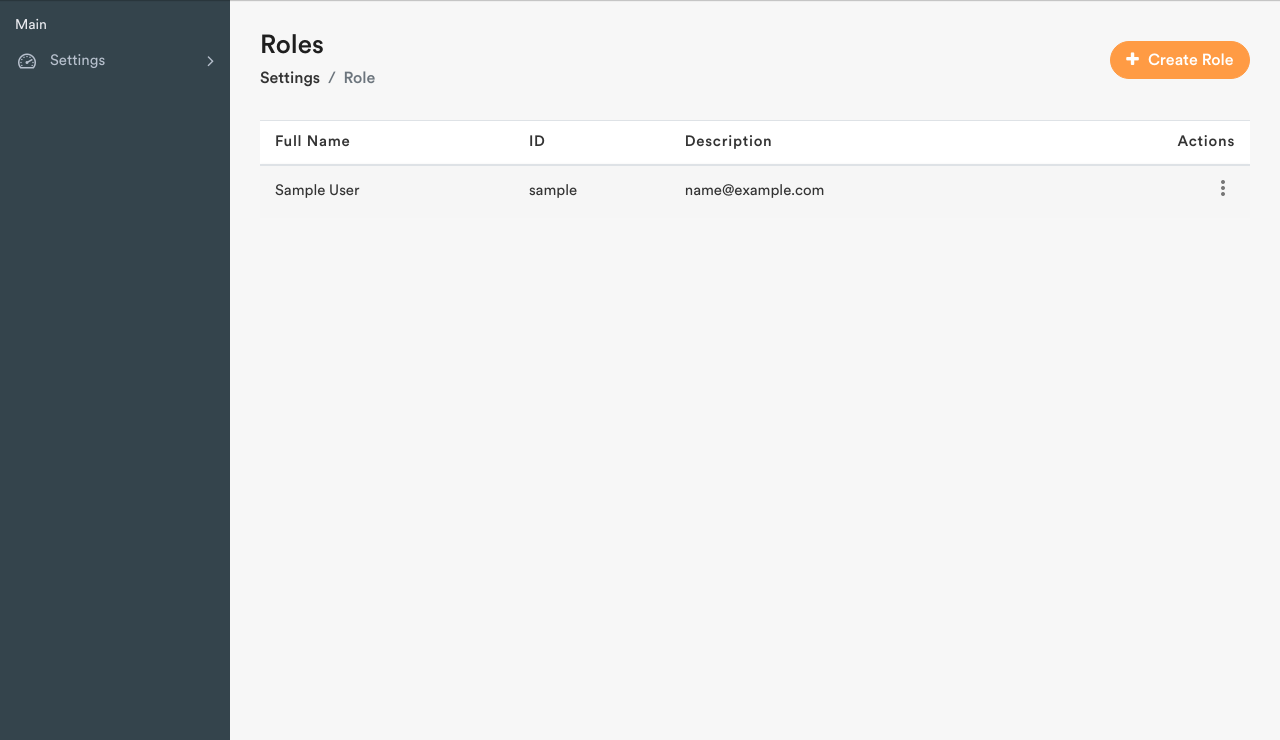
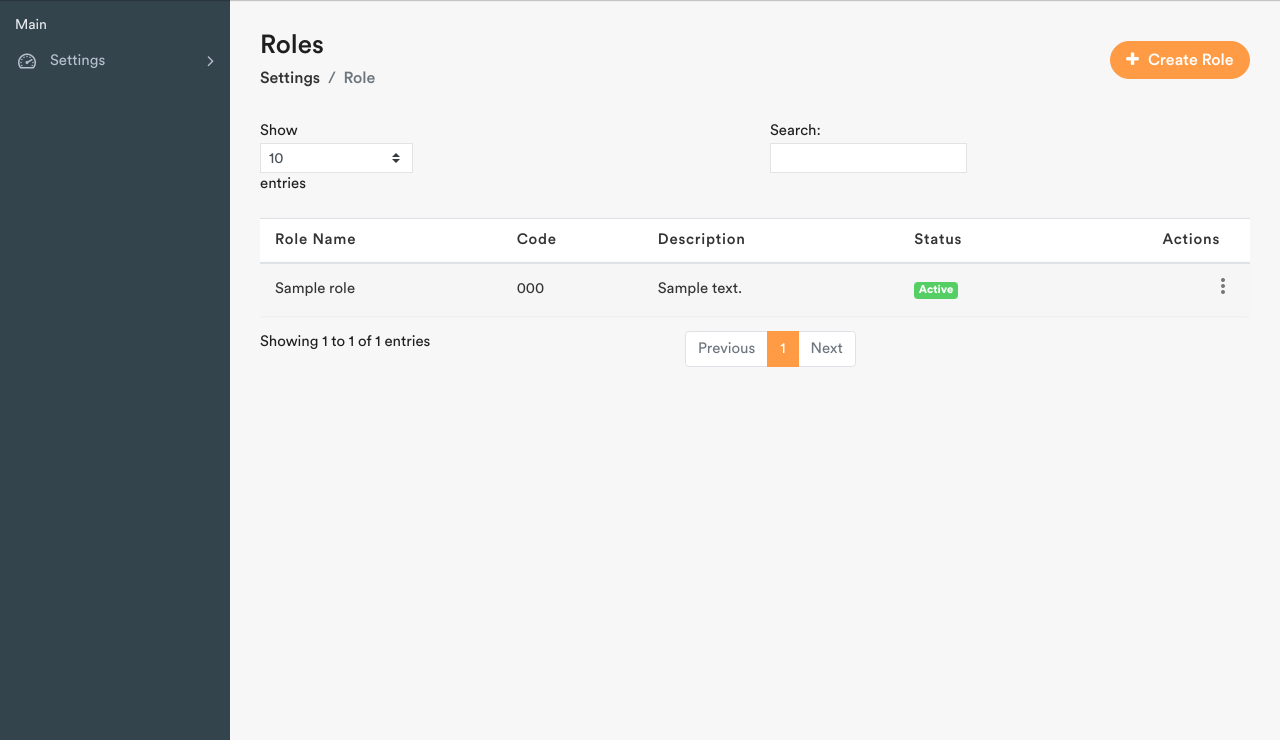
Before and after one commit to HamdiNur/base, a Flask app: template templates/roles/role.html in a window 1280 px wide. Shown: the part 60-800 px from the top of the page. Run offline with Flask 3, Linux system fonts and the light colour scheme; the template is opened without the code that fills it: values that come from a table or form of the project are taken from there, others are empty; tables that the repository leaves empty hold one stand-in row (values such as "Sample post"); some libraries are stand-ins or nearby versions.

Commit message:
Implement role management with AJAX CRUD

```diff
--- /dev/null
+++ b/static/assets/js/role.js
@@ -0,0 +1,127 @@
+// ADD ROLE (AJAX)
+$("#addRoleForm").on("submit", function (e) {
+  e.preventDefault();
+
+  $.ajax({
+    url: $(this).attr("action"),
+    type: "POST",
+    data: $(this).serialize(),
+
+    success: function (res) {
+      Swal.fire({
+        icon: "success",
+        title: "Success",
+        text: res.message,
+        confirmButtonText: "OK",
+      }).then(() => {
+        window.location.href = "/roles";
+      });
+    },
+
+    error: function (xhr) {
+      // 👇 HANDLE "ROLE ALREADY EXISTS"
+      if (xhr.status === 409) {
+        Swal.fire({
+          icon: "warning",
+          title: "Duplicate Role",
+          text: xhr.responseJSON.message,
+        });
+        return;
+      }
+
+      // 👇 GENERAL ERROR
+      Swal.fire({
+        icon: "error",
+        title: "Error",
+        text: "Something went wrong. Please try again.",
+      });
+    },
+  });
+});
+
+
+$("#editRoleForm").on("submit", function (e) {
+  e.preventDefault(); // ⛔ stop normal submit
+
+  $.ajax({
+    url: $(this).attr("action"),
+    type: "POST",
+    data: $(this).serialize(),
+
+    // ✅ UPDATE SUCCESS
+    success: function (res) {
+      Swal.fire({
+        icon: "success",
+        title: "Updated",
+        text: res.message,
+      }).then(() => {
+        window.location.href = "/roles";
+      });
+    },
+
+    // ❌ ERRORS
+    error: function (xhr) {
+
+      // 🔁 Duplicate role name
+      if (xhr.status === 409) {
+        Swal.fire({
+          icon: "warning",
+          title: "Duplicate Role",
+          text: xhr.responseJSON.message,
+        });
+        return;
+      }
+
+      // ❌ Validation / server error
+      Swal.fire({
+        icon: "error",
+        title: "Error",
+        text: xhr.responseJSON?.message || "Update failed",
+      });
+    },
+  });
+});
+
+
+$(document).ready(function () {
+
+  // DELETE ROLE
+  $(document).on("click", ".delete-role", function () {
+    const roleId = $(this).data("id");
+
+    Swal.fire({
+      title: "Are you sure?",
+      text: "This role will be permanently deleted!",
+      icon: "warning",
+      showCancelButton: true,
+      confirmButtonColor: "#d33",
+      cancelButtonColor: "#3085d6",
+      confirmButtonText: "Yes, delete it!",
+    }).then((result) => {
+      if (result.isConfirmed) {
+        $.ajax({
+          url: `/roles/delete/${roleId}`,
+          type: "POST",
+          success: function (res) {
+            Swal.fire(
+              "Deleted!",
+              res.message || "Role has been deleted.",
+              "success"
+            ).then(() => location.reload());
+          },
+          error: function () {
+            Swal.fire("Error!", "Something went wrong.", "error");
+          },
+        });
+      }
+    });
+  });
+
+});
+
+
+$(document).ready(function () {
+  $('#rolesTable').DataTable({
+    pageLength: 10
+  });
+});
--- a/templates/roles/role.html
+++ b/templates/roles/role.html
@@ -6,7 +6,6 @@
   <body>
     <!-- Main Wrapper -->
     <div class="main-wrapper">
-
       <!-- Header -->
       {% include 'layouts/header.html' %}
       <!-- /Header -->
@@ -17,78 +16,113 @@
 
       <!-- Page Wrapper -->
       <div class="page-wrapper">
-
         <!-- Page Content -->
         <div class="content container-fluid">
-
           <!-- Page Header -->
           <div class="page-header">
             <div class="row align-items-center">
               <div class="col">
                 <h3 class="page-title">Roles</h3>
                 <ul class="breadcrumb">
-                                    <li class="breadcrumb-item"><a href="{{ url_for('home') }}">Settings</a></li>
+                  <li class="breadcrumb-item">
+                    <a href="{{ url_for('home') }}">Settings</a>
+                  </li>
                   <li class="breadcrumb-item active">Role</li>
                 </ul>
               </div>
               <div class="col-auto float-right ml-auto">
-                                <a href="{{ url_for('role_add') }}" class="btn add-btn"><i class="fa fa-plus"></i> Create Role</a>
+                <a href="{{ url_for('role.create') }}" class="btn add-btn"
+                  ><i class="fa fa-plus"></i> Create Role</a
+                >
               </div>
             </div>
           </div>
           <!-- /Page Header -->
 
           <!-- Flash messages -->
-                    {% with messages = get_flashed_messages(with_categories=true) %}
-                        {% if messages %}
-                            {% for category, message in messages %}
-                                <div class="alert alert-{{ category }} alert-dismissible fade show" role="alert">
+          {% with messages = get_flashed_messages(with_categories=true) %} {% if
+          messages %} {% for category, message in messages %}
+          <div
+            class="alert alert-{{ category }} alert-dismissible fade show"
+            role="alert"
+          >
             {{ message }}
-                                    <button type="button" class="close" data-dismiss="alert" aria-label="Close">
+            <button
+              type="button"
+              class="close"
+              data-dismiss="alert"
+              aria-label="Close"
+            >
               <span aria-hidden="true">&times;</span>
             </button>
           </div>
-                            {% endfor %}
-                        {% endif %}
-                    {% endwith %}
+          {% endfor %} {% endif %} {% endwith %}
 
           <div class="row">
             <div class="col-md-12">
               <div class="table-responsive">
-                                <table class="table table-striped custom-table mb-0">
+                <table
+                  id="rolesTable"
+                  class="table table-striped custom-table mb-0"
+                >
                   <thead>
                     <tr>
-                                            <th>Full Name</th>
-                                            <th>ID</th>
+                      <th>Role Name</th>
+                      <th>Code</th>
                       <th>Description</th>
+                      <th>Status</th>
                       <th class="text-right">Actions</th>
                     </tr>
                   </thead>
+
                   <tbody>
-                                        {% for row in data %}
+                    {% for row in roles %}
                     <tr>
-                                                <td>{{ row.full_name }}</td>
-                                                <td>{{ row.username }}</td>
-                                                <td>{{ row.email }}</td>
+                      <td>{{ row.name }}</td>
+                      <td>{{ row.code }}</td>
+                      <td>{{ row.description }}</td>
+                      <td>
+                        {% if row.is_active %}
+                        <span class="badge badge-success">Active</span>
+                        {% else %}
+                        <span class="badge badge-danger">Inactive</span>
+                        {% endif %}
+                      </td>
+
                       <td class="text-right">
                         <div class="dropdown dropdown-action">
-                                                        <a href="#" class="action-icon dropdown-toggle" data-toggle="dropdown" aria-expanded="false">
+                          <a
+                            href="#"
+                            class="action-icon dropdown-toggle"
+                            data-toggle="dropdown"
+                          >
                             <i class="material-icons">more_vert</i>
                           </a>
+
                           <div class="dropdown-menu dropdown-menu-right">
-                                                            <a class="dropdown-item" href="{{ url_for('role_edit', role_id=row.id) }}">
+                            <!-- EDIT (GET) -->
+                            <a
+                              class="dropdown-item"
+                              href="{{ url_for('role.edit', role_id=row.id) }}"
+                            >
                               <i class="fa fa-pencil m-r-5"></i> Edit
                             </a>
-                                                            <a class="dropdown-item" href="{{ url_for('role_delete', role_id=row.id) }}">
+
+                            <!-- DELETE (POST) -->
+                            <button
+                              type="button"
+                              class="dropdown-item text-danger delete-role"
+                              data-id="{{ row.id }}"
+                            >
                               <i class="fa fa-trash-o m-r-5"></i> Delete
-                                                            </a>
+                            </button>
                           </div>
                         </div>
                       </td>
                     </tr>
                     {% else %}
                     <tr>
-                                                <td colspan="4" class="text-center">No roles found</td>
+                      <td colspan="5" class="text-center">No roles found</td>
                     </tr>
                     {% endfor %}
                   </tbody>
@@ -96,13 +130,10 @@
               </div>
             </div>
           </div>
-
         </div>
         <!-- /Page Content -->
-
       </div>
       <!-- /Page Wrapper -->
-
     </div>
     <!-- /Main Wrapper -->
 
@@ -124,7 +155,16 @@
     <script src="{{ url_for('static', filename='assets/js/bootstrap-datetimepicker.min.js') }}"></script>
 
     <!-- Custom JS -->
+
     <script src="{{ url_for('static', filename='assets/js/app.js') }}"></script>
+  <script src="{{ url_for('static', filename='assets/js/jquery.dataTables.min.js') }}"></script>
+<script src="{{ url_for('static', filename='assets/js/select2.min.js') }}"></script>
 
+<script src="{{ url_for('static', filename='assets/js/dataTables.bootstrap4.min.js') }}"></script>
+
+
+    <script src="https://cdn.jsdelivr.net/npm/sweetalert2@11"></script>
+
+    <script src="{{ url_for('static', filename='assets/js/role.js') }}"></script>
   </body>
 </html>
```
Also changed, not shown: templates/roles/role_add.html (+8 -13 lines), templates/roles/role_delete.html (+4 -4 lines), templates/roles/role_edit.html (+55 -27 lines). Lines whose indentation alone changed are shown as unchanged.
